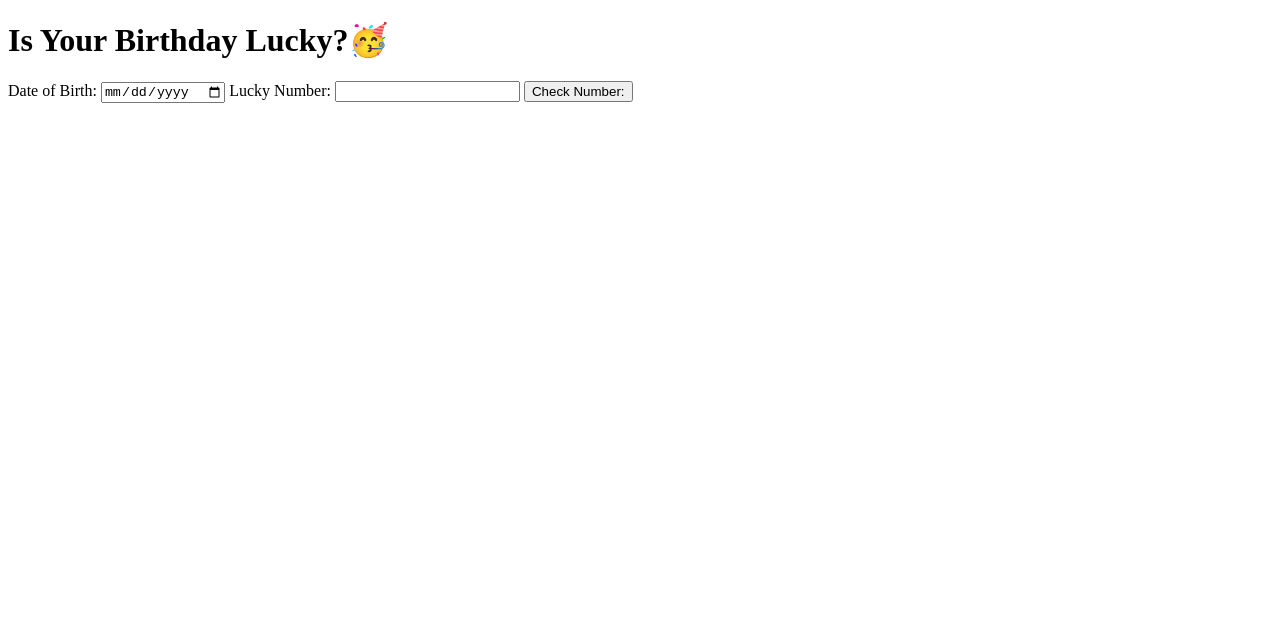
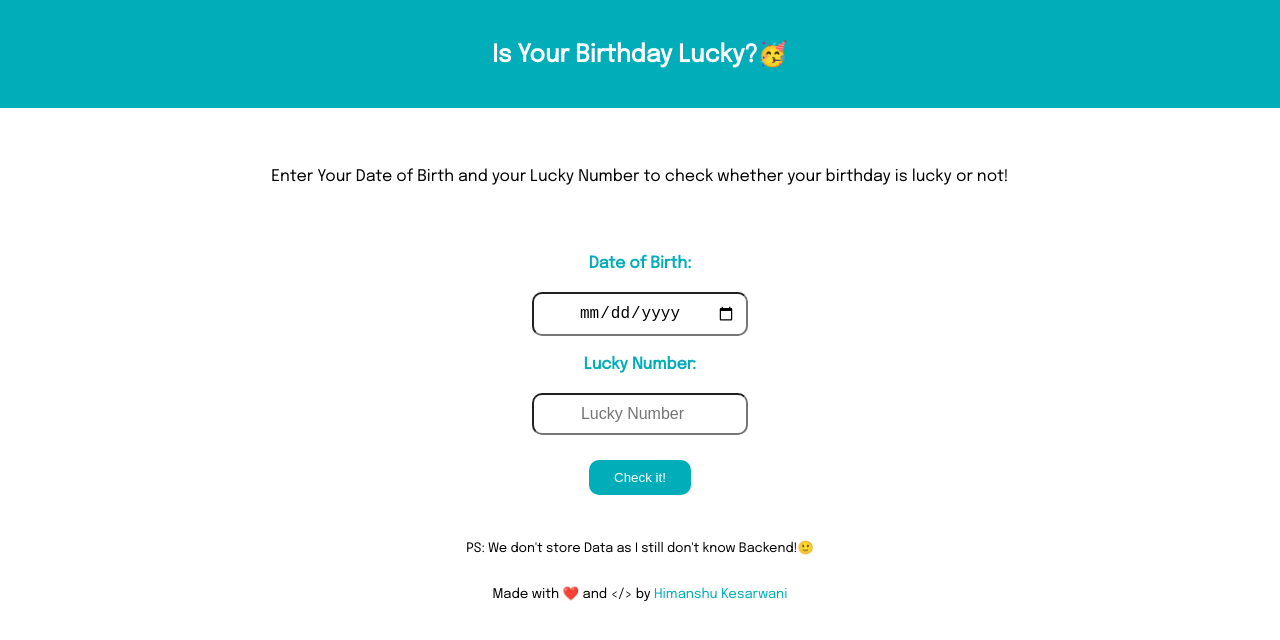
Before and after one commit to himanshukesarwani-dev/is-your-birthday-lucky, a plain HTML site: page index.html in a window 1280 px wide. Drawn offline with Linux system fonts and the light colour scheme.

Commit message:
style: complete styling with fix in html

```diff
--- a/index.html
+++ b/index.html
@@ -9,21 +9,31 @@
 </head>
 <body>
 
+
+    <nav>
+        <h1>Is Your Birthday Lucky?🥳</h1>
+    </nav>
+
+    <p class="para-top">Enter Your Date of Birth and your Lucky Number to check whether your birthday is lucky or not!</p>
+
     <main>
-        <h1>Is Your Birthday Lucky?🥳</h1>
 
         <label for="date-of-birth">Date of Birth:</label>
         <input type="date" name="" id="date-of-birth">
 
         <label for="lucky-number">Lucky Number:</label>
-        <input type="number" name="" id="lucky-number">
+        <input type="number" placeholder="Lucky Number" name="" id="lucky-number">
 
-        <button id="submit-btn">Check Number:</button>
+        <button id="submit-btn">Check it!</button>
 
         <div id="output-box"></div>
 
+    </main>
+    <p class="para-bottom">PS: We don't store Data as I still don't know Backend!🙂</p>
 
-    </main>
+<footer>
+    <small class="credit"> Made with ❤️ and &lt;/&gt; by <a href="https://himanshukesarwani.netlify.app/">Himanshu Kesarwani</a></small>
+</footer>
 
     <script src="script.js"></script>
 </body>
--- a/style.css
+++ b/style.css
@@ -0,0 +1,73 @@
+@import url('https://fonts.googleapis.com/css2?family=Epilogue&display=swap');
+
+:root {
+    --main-color: #00ADB9;
+}
+
+body {
+    font-family: 'Epilogue', sans-serif;
+    text-align: center;
+    margin: 0;
+    padding: 0;
+
+}
+
+nav h1{
+    text-align: center;
+    margin-top: 0;
+    background-color: var(--main-color);
+    padding: 40px;
+    color: white;
+}
+
+label {
+    color: var(--main-color);
+    font-weight: bold;
+}
+
+input, label {
+    width: 15%;
+    display: block;
+    padding: 10px;
+    text-align: center;
+    margin: 10px auto;
+}
+
+input{
+    border-radius: 10px;
+    font-size: 16px;
+}
+
+
+footer a {
+    text-decoration: none;
+    color: var(--main-color);
+}
+
+#submit-btn:hover{
+    cursor: pointer;
+}
+
+#submit-btn {
+
+    background-color: var(--main-color);
+    color:white;
+    border-radius: 10px;
+    padding: 10px 25px;
+    border: none;
+    margin: 15px auto;
+}
+
+.para-top {
+    margin:60px auto;
+}
+#output-box {
+    font-weight: 900;
+    margin: 10px auto;
+}
+
+.para-bottom {
+    margin: 30px auto;
+    font-size: 13px;
+
+}
```
